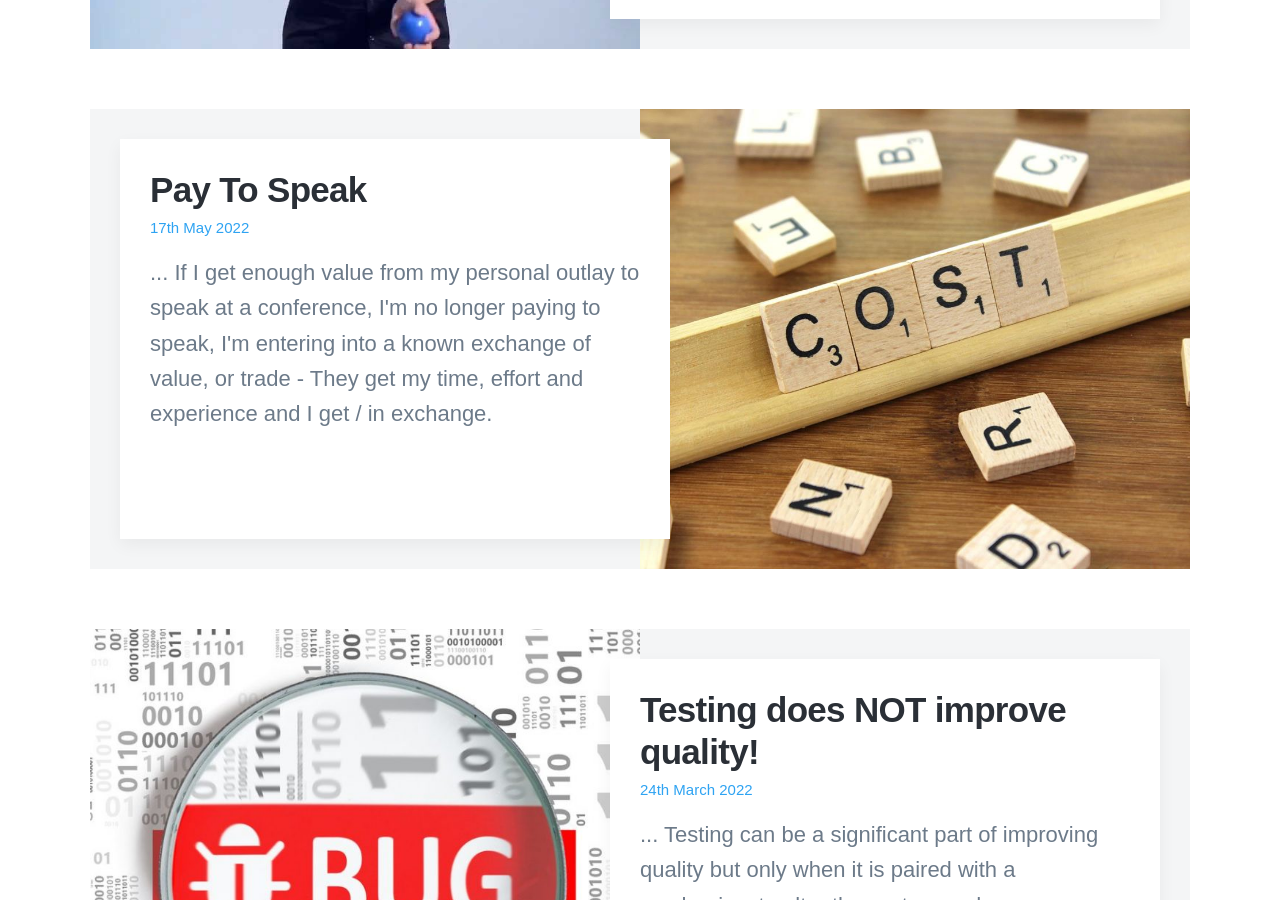
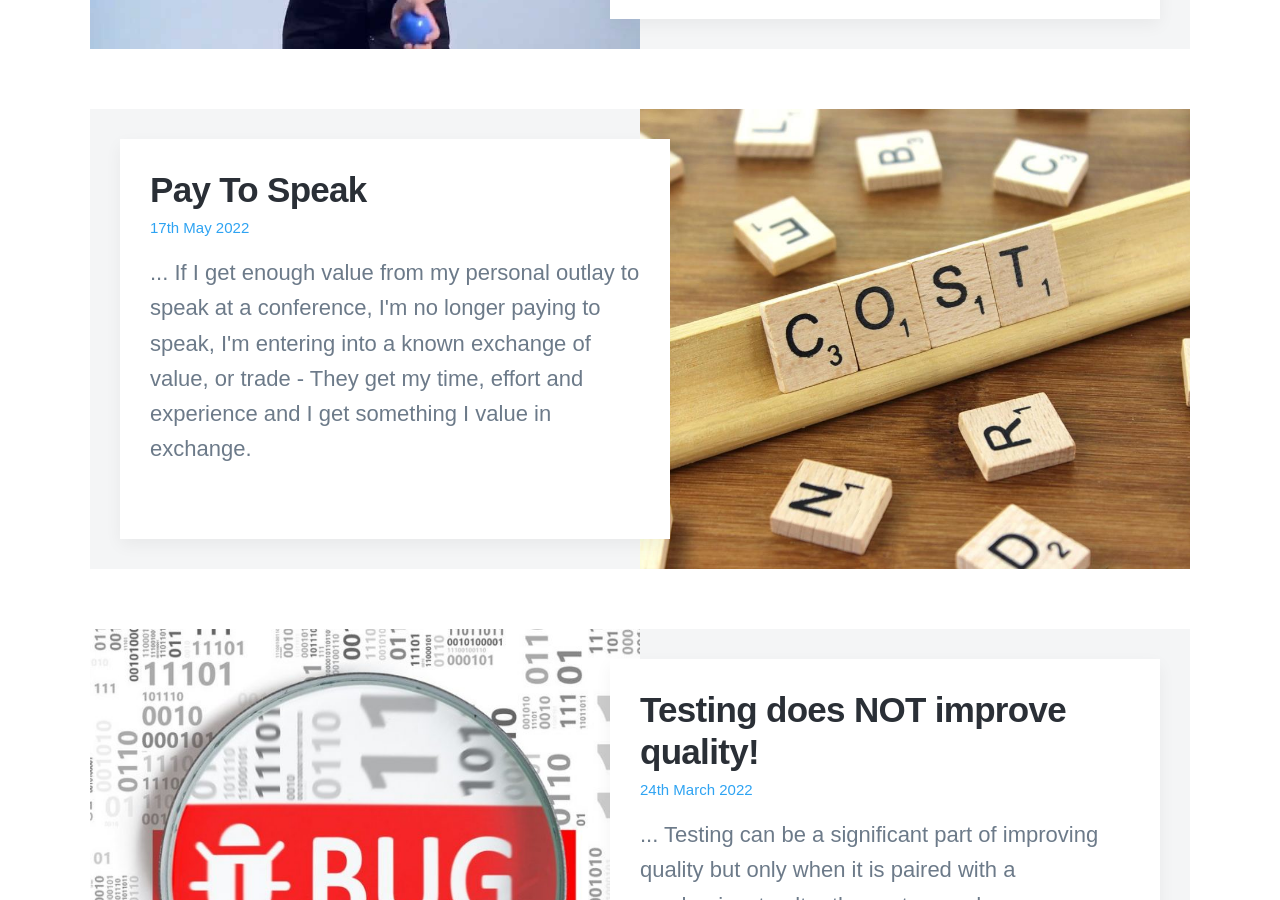
Before and after one commit to TheTestingMuse/thetestingmuse.github.io, a Jekyll site: the page built from blog/index.html, in a window 1280 px wide and 900 px high, scrolled down 1008 px. Built offline with Jekyll 4.4.1, drawn with Linux system fonts in a browser that asks for light colours; nearby versions of some CDN libraries; some web fonts are replaced; the list of posts is cut into pages by our own code.

```diff
--- a/_posts/2022-05-17-pay-to-speak.md
+++ b/_posts/2022-05-17-pay-to-speak.md
@@ -2,7 +2,7 @@
 layout: post
 title: #PayToSpeak - Is it a binary choice?
 subtitle: 17th May 2022
-description: "... If I get enough value from my personal outlay to speak at a conference, I'm no longer paying to speak, I'm entering into a known exchange of value, or trade - They get my time, effort and experience and I get /<thingIValue/> in exchange."
+description: "... If I get enough value from my personal outlay to speak at a conference, I'm no longer paying to speak, I'm entering into a known exchange of value, or trade - They get my time, effort and experience and I get something I value in exchange."
 date: 2022-05-17 12:00:00 +01:00
 author: David
 permalink: /blog/pay-to-speak/
```
